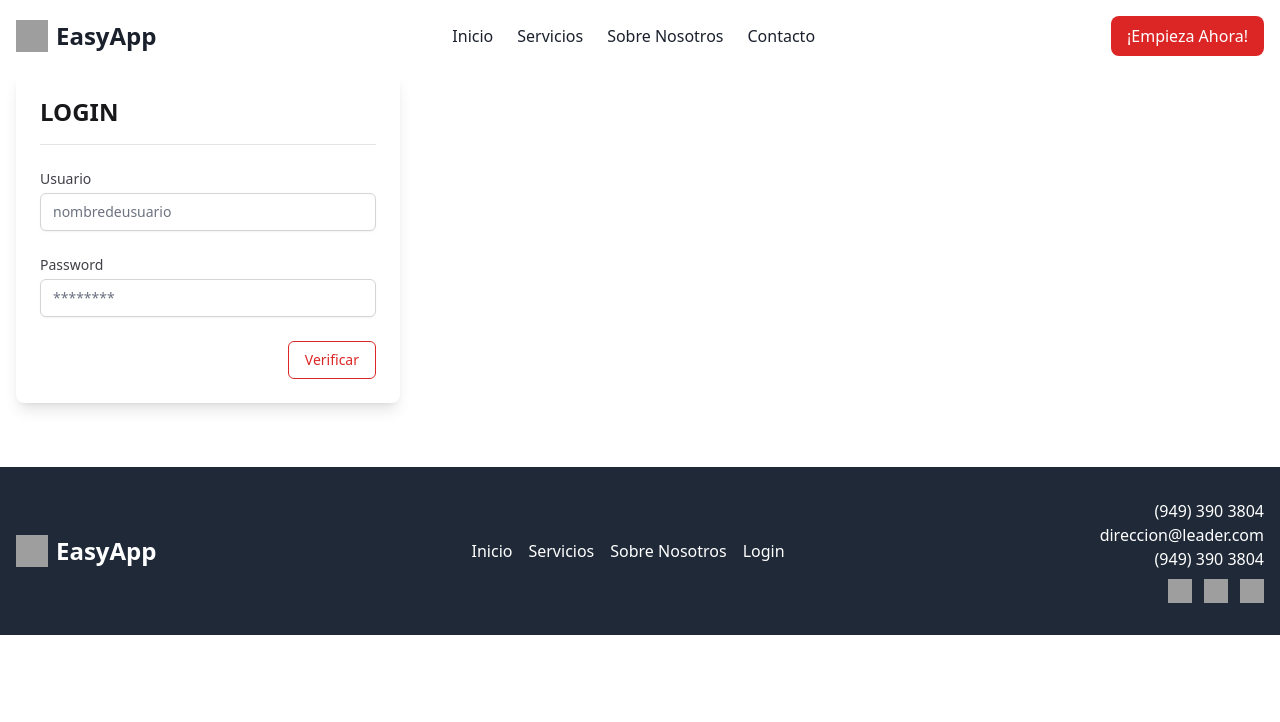
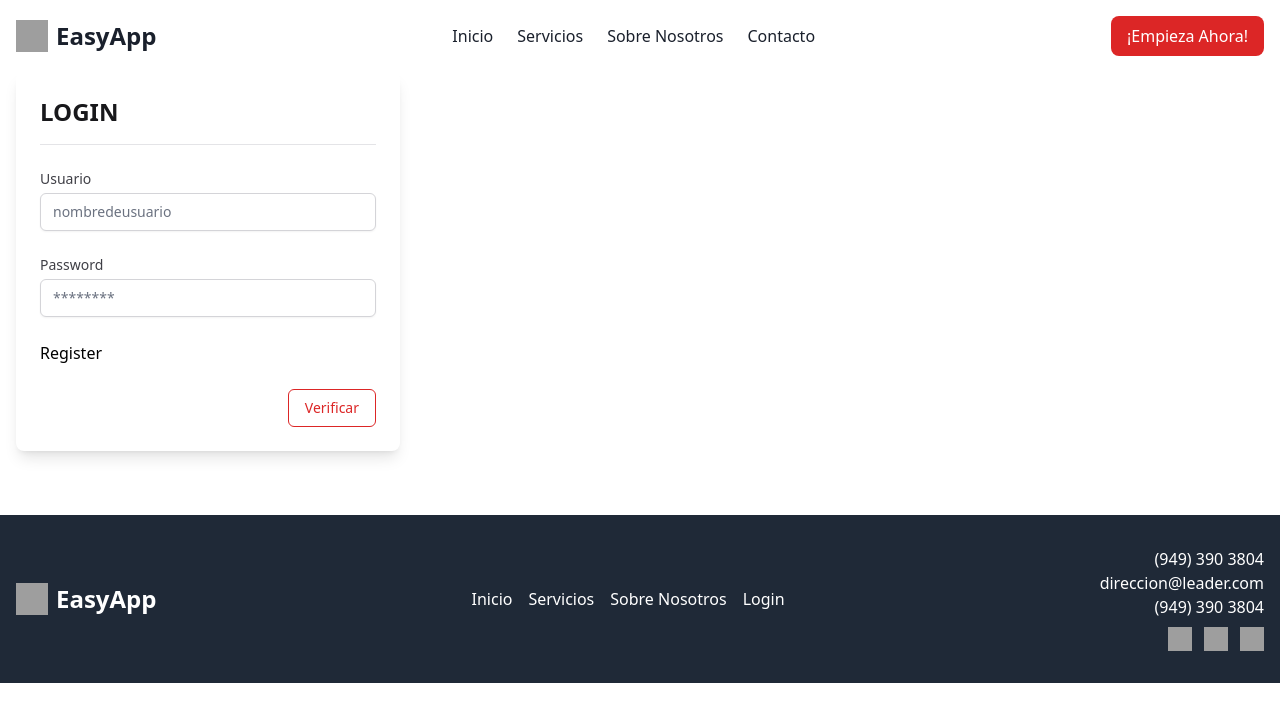
Before and after one commit to nano871022/talentotech2-easyapp, an Angular app in the folder frontend/: page /auth/login in a window 1280 px wide. Shown: the top 722 px of the page. Built offline with nearby package versions, Linux system fonts and the light colour scheme; grey boxes are pictures that could not be loaded.

Commit message:
Update login.component.html

```diff
--- a/frontend/src/app/auth/components/login/login.component.html
+++ b/frontend/src/app/auth/components/login/login.component.html
@@ -18,6 +18,9 @@
                     <input class="block w-full rounded-md border-zinc-300 dark:border-zinc-600 bg-white dark:bg-zinc-700 text-zinc-900 dark:text-white shadow-sm focus:border-primary focus:ring-primary sm:text-sm" id="password" formControlName="password" placeholder="********" type="password"/>
                 </div>
             </div>
+            <div>
+              <a routerLink="/auth/register" class="hover:text-primary">Register</a>
+            </div>
 
             <!-- The error message is now displayed conditionally -->
             <div *ngIf="loginError" class="p-4 rounded-md bg-error-light dark:bg-error-dark">
```
